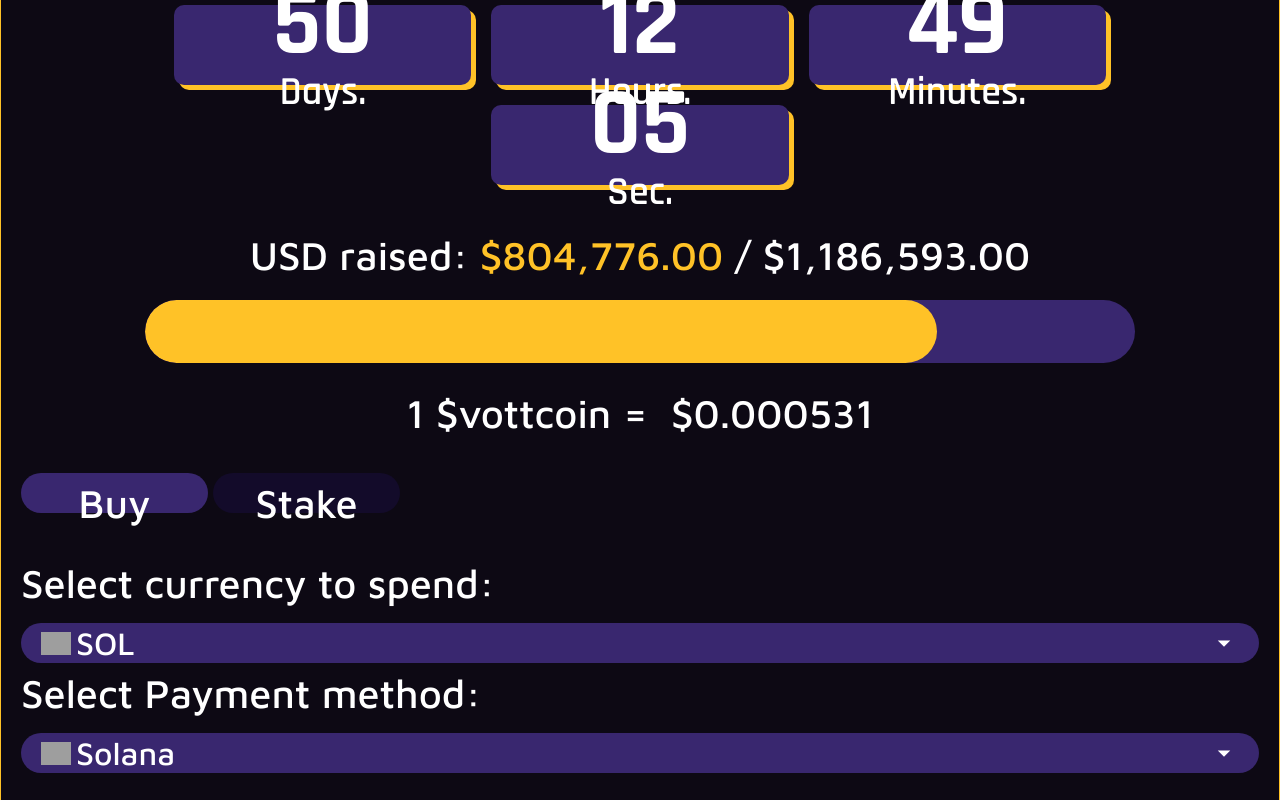
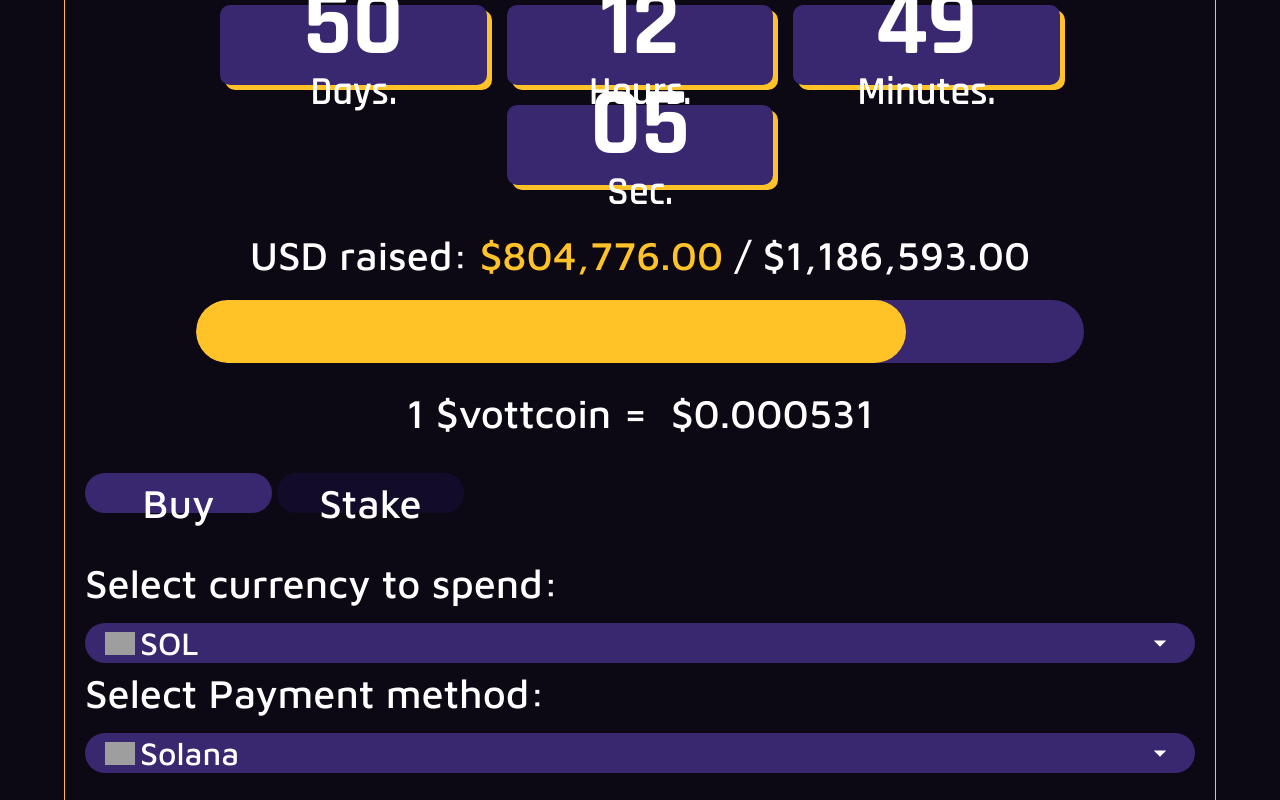
Before and after one commit to Basit46/vottcoin, a React (Vite) app: page / in a window 1280 px wide. Shown: the part 1115-1915 px from the top of the page. Built offline with nearby package versions, Linux system fonts and the light colour scheme; no server answers; grey boxes are pictures that could not be loaded; a web font is replaced by a local one.

Commit message:
New version

```diff
--- a/src/App.jsx
+++ b/src/App.jsx
@@ -20,7 +20,7 @@
       <Navbar open={open} setOpen={setOpen} />
       <MobileMenu open={open} setOpen={setOpen} />
       <Hero />
-      <div className="my-[50px]">
+      <div className="my-[50px] w-[90%] mx-auto">
         <Widget />
       </div>
       <About />
```
